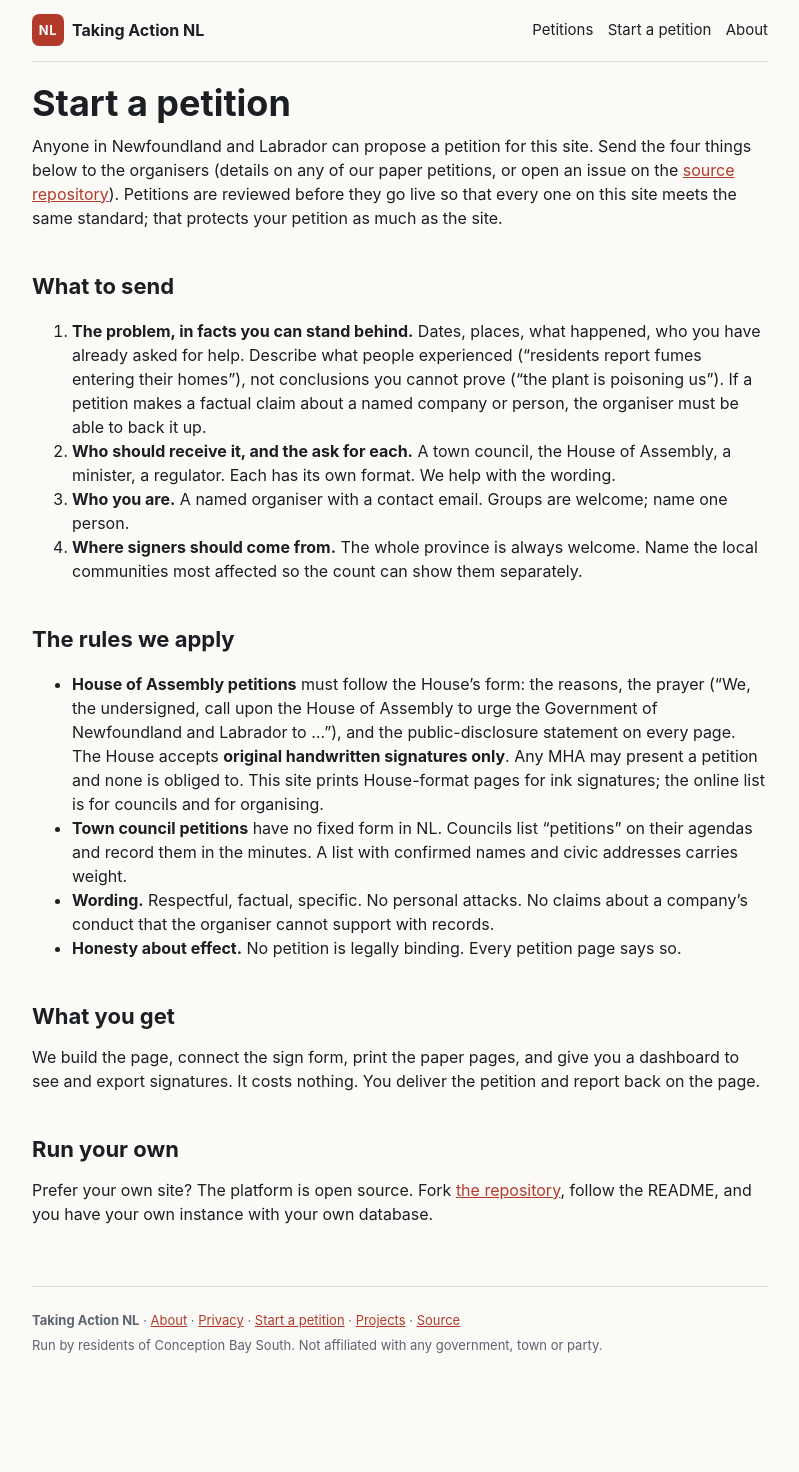
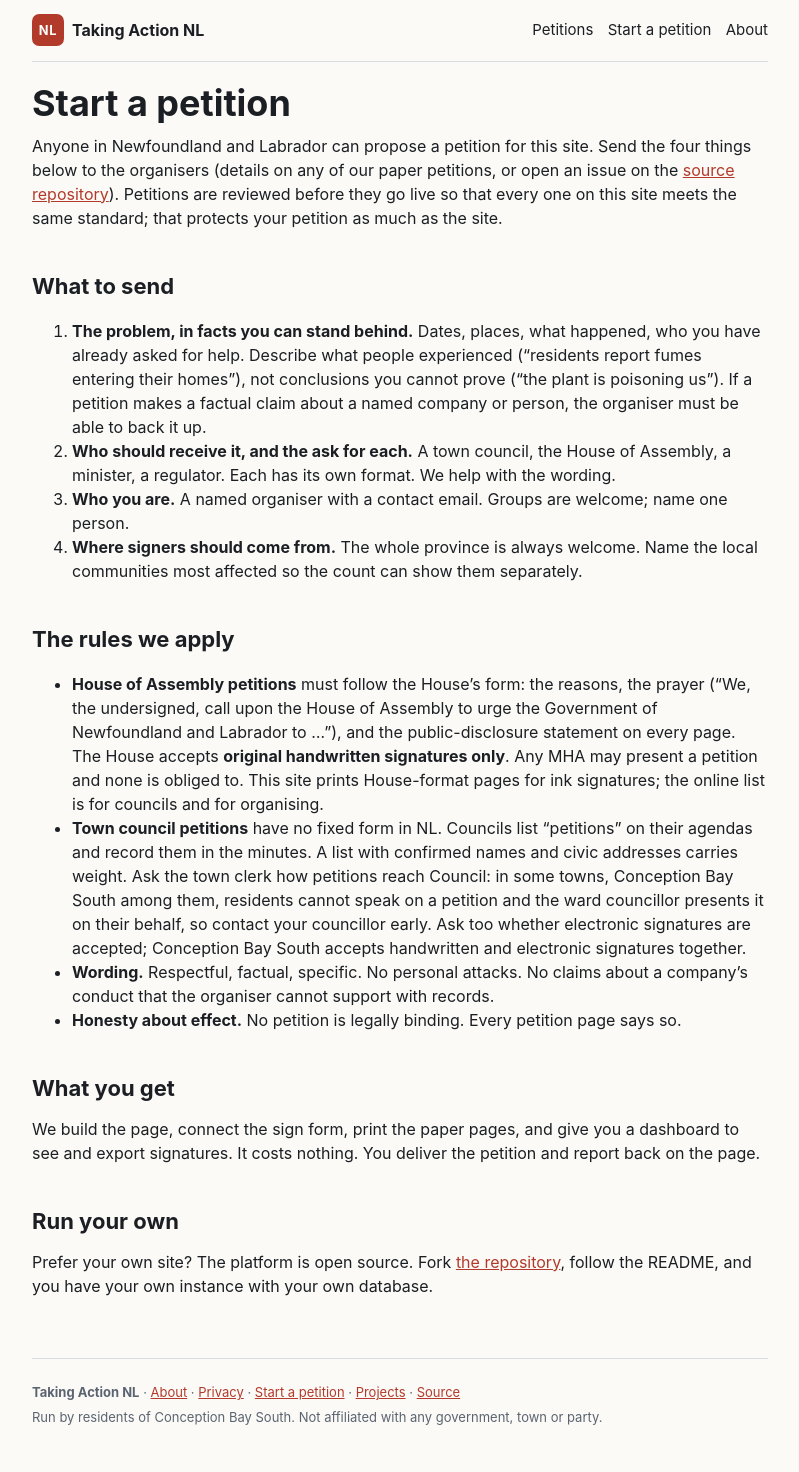
Before and after one commit to MichaelOrSd/taking-action-nl, a Jekyll site: the page built from start/index.md, in a window 1280 px wide. Shown: the whole page, without its empty margins (240-1039 px from the left). Built offline with Jekyll 4.4.1, drawn with Linux system fonts in a browser that asks for light colours; before the commit the page ends 1400 px from its top, so only the background shows below that.

Commit message:
Council route: ward councillor presents; Town accepts e-signatures

```diff
--- a/start/index.md
+++ b/start/index.md
@@ -16,7 +16,7 @@ Anyone in Newfoundland and Labrador can propose a petition for this site. Send t
 ## The rules we apply
 
 - **House of Assembly petitions** must follow the House's form: the reasons, the prayer ("We, the undersigned, call upon the House of Assembly to urge the Government of Newfoundland and Labrador to …"), and the public-disclosure statement on every page. The House accepts **original handwritten signatures only**. Any MHA may present a petition and none is obliged to. This site prints House-format pages for ink signatures; the online list is for councils and for organising.
-- **Town council petitions** have no fixed form in NL. Councils list "petitions" on their agendas and record them in the minutes. A list with confirmed names and civic addresses carries weight.
+- **Town council petitions** have no fixed form in NL. Councils list "petitions" on their agendas and record them in the minutes. A list with confirmed names and civic addresses carries weight. Ask the town clerk how petitions reach Council: in some towns, Conception Bay South among them, residents cannot speak on a petition and the ward councillor presents it on their behalf, so contact your councillor early. Ask too whether electronic signatures are accepted; Conception Bay South accepts handwritten and electronic signatures together.
 - **Wording.** Respectful, factual, specific. No personal attacks. No claims about a company's conduct that the organiser cannot support with records.
 - **Honesty about effect.** No petition is legally binding. Every petition page says so.
 
```
Also changed, not shown: _petitions/topsail-road-fumes.md (+1 -1 lines).
